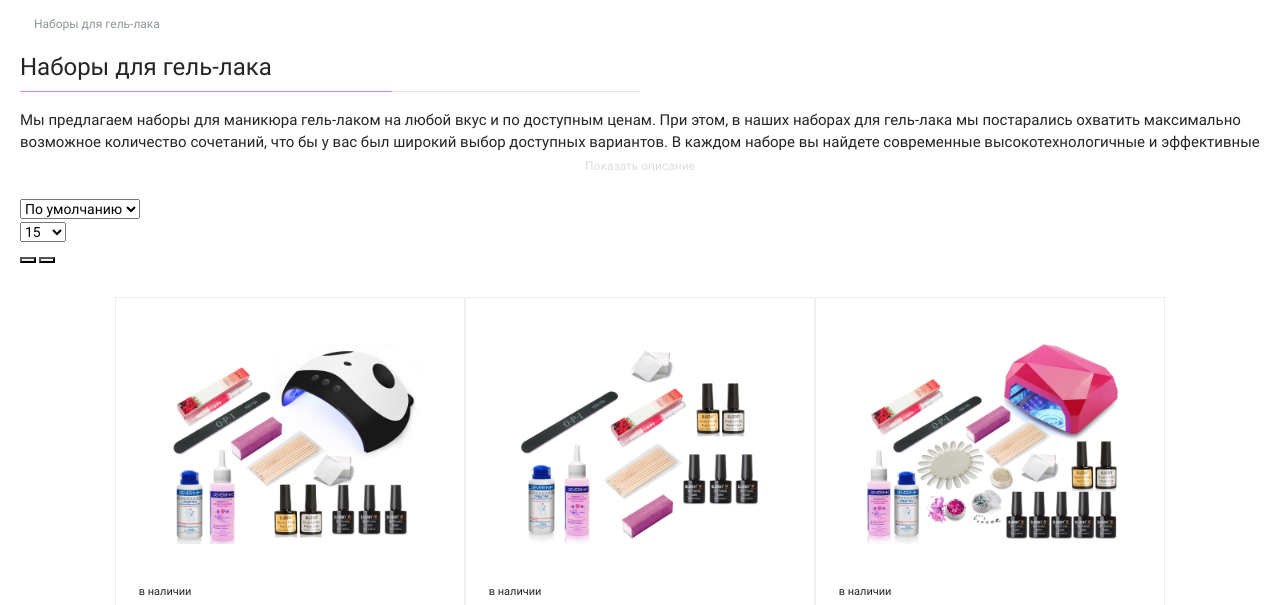
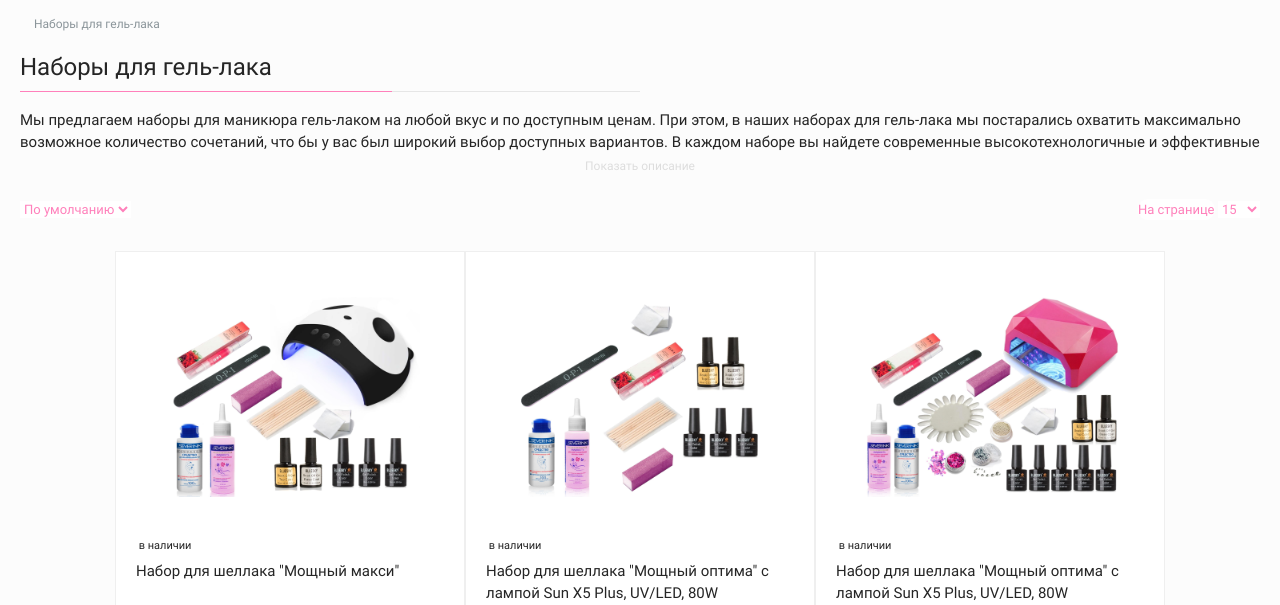
Before and after one commit to StepanSokolov156/topnailshop, a website: page app/HTML-dev/catalog.html in a window 1280 px wide. Shown: the part 184-789 px from the top of the page. Drawn offline with nearby package versions, Linux system fonts and the light colour scheme; files that its build step writes are made by us from their sources; files whose address does not match are found by name.

Commit message:
Сделана секция сортировки и товаров на странице каталога (#15)

```diff
--- a/app/HTML-dev/catalog.html
+++ b/app/HTML-dev/catalog.html
@@ -50,7 +50,10 @@
             <!-- CATEGORY DESCRIPTION END -->
 
             <!-- SORT BEGIN -->
+            <div class="sort__wrap">
+
                 <div class="sort">
+                    <i class="fas fa-sort-amount-down-alt"></i>
                     <select id="input-sort" class="form-control" onchange="location = this.value;">
                         <option value="https://demo.opencart.com/index.php?route=product/category&amp;path=20&amp;sort=p.sort_order&amp;order=ASC" selected="selected">По умолчанию</option>
                         <option value="https://demo.opencart.com/index.php?route=product/category&amp;path=20&amp;sort=p.price&amp;order=ASC">Дешевые</option>
@@ -60,6 +63,7 @@
                 </div>
 
                 <div class="limit">
+                    <div class="limit__title">На странице</div>
                     <select id="input-limit" class="form-control" onchange="location = this.value;">
                         <option value="https://demo.opencart.com/index.php?route=product/category&amp;path=20&amp;limit=15" selected="selected">15</option>
                         <option value="https://demo.opencart.com/index.php?route=product/category&amp;path=20&amp;limit=25">25</option>
@@ -69,7 +73,7 @@
                     </select>
                 </div>
 
-            <div class="card__view">
+                <!-- <div class="card__view">
                     <button type="button" id="list-view" class="btn btn-default active" data-toggle="tooltip" title="" data-original-title="List" aria-describedby="tooltip234056">
                         <i class="fa fa-th-list"></i>
                     </button>
@@ -77,7 +81,9 @@
                     <button type="button" id="grid-view" class="btn btn-default" data-toggle="tooltip" title="" data-original-title="Grid">
                         <i class="fa fa-th"></i>
                     </button>
+                </div> -->
             </div>
+
             <!-- SORT END -->
 
             <!-- PRODUCT COLUMN BEGIN -->
--- a/app/sass/_config.sass
+++ b/app/sass/_config.sass
@@ -59,3 +59,4 @@ body
 	line-height: 1.65
 	overflow-x: hidden
 	color: $textcolor
+	background: #fcfcfc
--- a/app/sass/main.sass
+++ b/app/sass/main.sass
@@ -10,6 +10,7 @@
 @import parts/footer
 @import parts/catalog_breadcrumbs
 @import parts/catalog_description
+@import parts/catalog_sort
 
 
 
--- /dev/null
+++ b/app/sass/parts/_catalog_sort.sass
@@ -0,0 +1,28 @@
+.sort__wrap
+    display: flex
+    justify-content: space-between
+    align-items: center
+    .fa-sort-amount-down-alt
+        color: $accent
+        font-size: 13px
+    select#input-sort
+        font-size: 13px
+        background: #FFFFFF
+        border: none
+        color: $accent
+        cursor: pointer
+
+    .limit
+        &__title
+            display: inline-block
+            font-size: 13px
+            color: $accent
+            background: #FFFFFF
+            border-radius: 10px
+
+        select#input-limit
+            font-size: 13px
+            background: #FFFFFF
+            border: none
+            color: $accent
+            cursor: pointer
```
Also changed, not shown: app/catalog.html (+7 -1 lines), app/css/app.min.css. Lines whose indentation alone changed are shown as unchanged.
